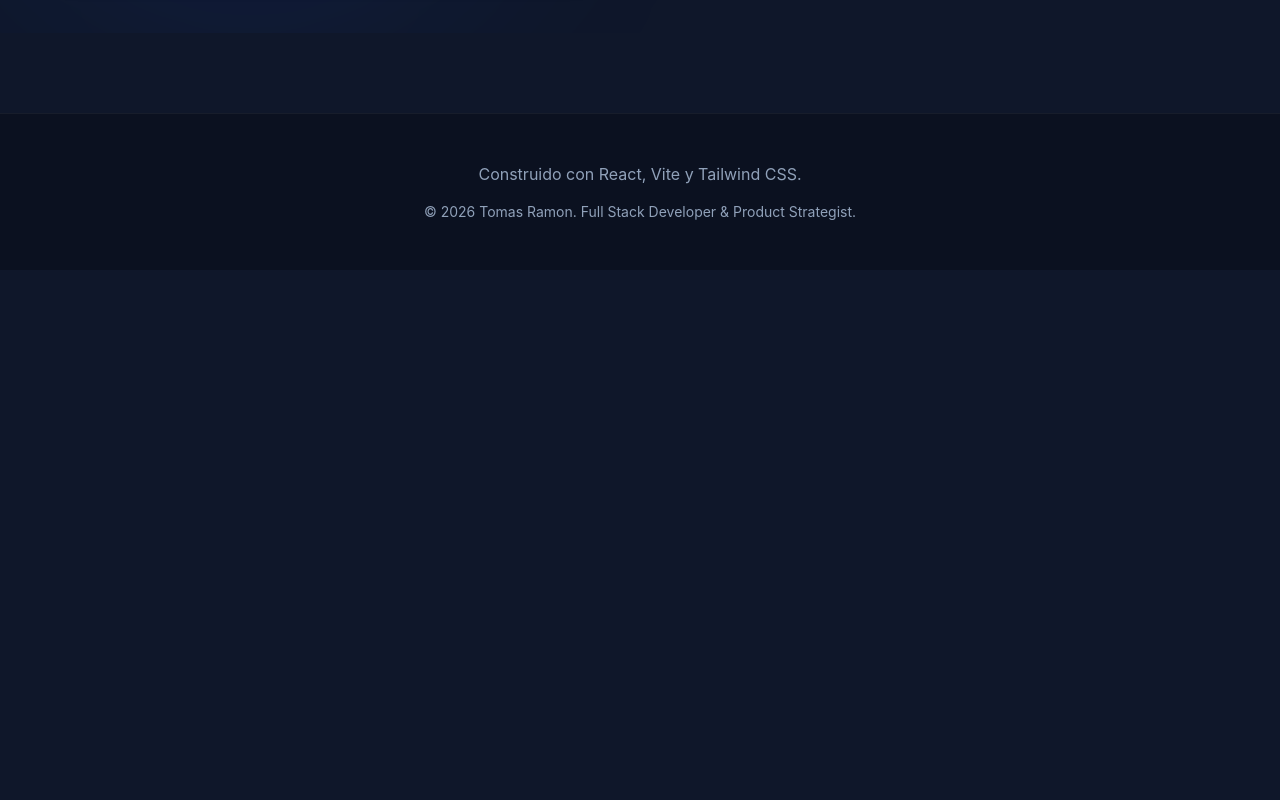
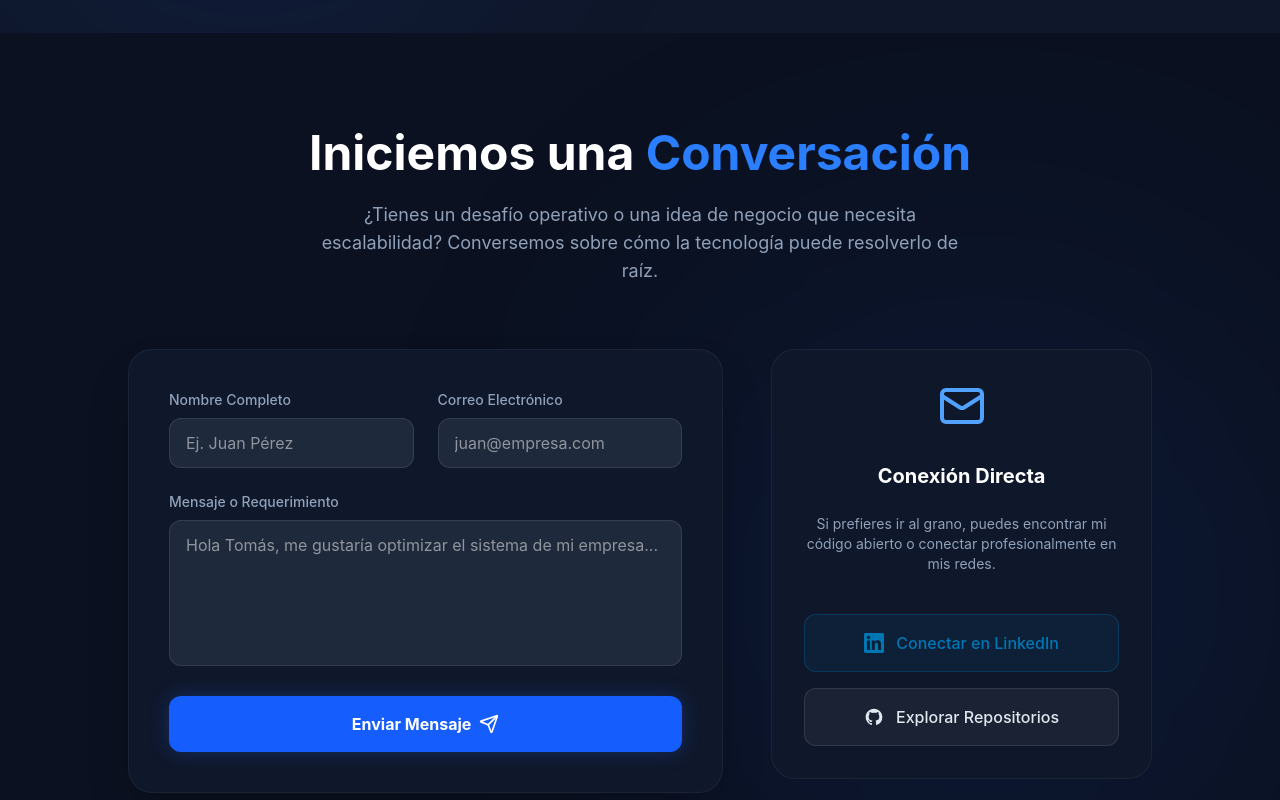
Before and after one commit to TomasRamon99/portafoleo-tomas-ramon, a React (Vite) app: page / in a window 1280 px wide. Shown: the part 6940-7740 px from the top of the page. Before the commit the page ends 7210 px from the top, so only its background shows below. Built offline with nearby package versions, Linux system fonts and the light colour scheme.

Commit message:
Agregada sección de contacto y pulido de AboutSection finalizado

```diff
--- a/src/components/ContactSection.tsx
+++ b/src/components/ContactSection.tsx
@@ -1,4 +1,4 @@
-import { Mail, Linkedin, Github, Send } from 'lucide-react';
+import { Mail, Send } from 'lucide-react';
 
 export default function ContactSection() {
   return (
@@ -78,7 +78,9 @@
                   rel="noreferrer"
                   className="w-full bg-[#0077b5]/10 hover:bg-[#0077b5]/20 text-[#0077b5] border border-[#0077b5]/30 flex items-center justify-center gap-3 py-4 rounded-xl font-medium transition-all"
                 >
-                  <Linkedin className="w-5 h-5" />
+                  <svg className="w-5 h-5" fill="currentColor" viewBox="0 0 24 24" aria-hidden="true">
+                    <path d="M20.447 20.452h-3.554v-5.569c0-1.328-.027-3.037-1.852-3.037-1.853 0-2.136 1.445-2.136 2.939v5.667H9.351V9h3.414v1.561h.046c.477-.9 1.637-1.85 3.37-1.85 3.601 0 4.267 2.37 4.267 5.455v6.286zM5.337 7.433c-1.144 0-2.063-.926-2.063-2.065 0-1.138.92-2.063 2.063-2.063 1.14 0 2.064.925 2.064 2.063 0 1.139-.925 2.065-2.064 2.065zm1.782 13.019H3.555V9h3.564v11.452zM22.225 0H1.771C.792 0 0 .774 0 1.729v20.542C0 23.227.792 24 1.771 24h20.451C23.2 24 24 23.227 24 22.271V1.729C24 .774 23.2 0 22.222 0h.003z"/>
+                  </svg>
                   Conectar en LinkedIn
                 </a>
 
@@ -88,7 +90,9 @@
                   rel="noreferrer"
                   className="w-full bg-white/5 hover:bg-white/10 text-slate-200 border border-white/10 flex items-center justify-center gap-3 py-4 rounded-xl font-medium transition-all"
                 >
-                  <Github className="w-5 h-5" />
+                  <svg className="w-5 h-5" fill="currentColor" viewBox="0 0 24 24" aria-hidden="true">
+                    <path fillRule="evenodd" d="M12 2C6.477 2 2 6.484 2 12.017c0 4.425 2.865 8.18 6.839 9.504.5.092.682-.217.682-.483 0-.237-.008-.868-.013-1.703-2.782.605-3.369-1.343-3.369-1.343-.454-1.158-1.11-1.466-1.11-1.466-.908-.62.069-.608.069-.608 1.003.07 1.531 1.032 1.531 1.032.892 1.53 2.341 1.088 2.91.832.092-.647.35-1.088.636-1.338-2.22-.253-4.555-1.113-4.555-4.951 0-1.093.39-1.988 1.029-2.688-.103-.253-.446-1.272.098-2.65 0 0 .84-.27 2.75 1.026A9.564 9.564 0 0112 6.844c.85.004 1.705.115 2.504.337 1.909-1.296 2.747-1.027 2.747-1.027.546 1.379.202 2.398.1 2.651.64.7 1.028 1.595 1.028 2.688 0 3.848-2.339 4.695-4.566 4.943.359.309.678.92.678 1.855 0 1.338-.012 2.419-.012 2.747 0 .268.18.58.688.482A10.019 10.019 0 0022 12.017C22 6.484 17.522 2 12 2z" clipRule="evenodd" />
+                  </svg>
                   Explorar Repositorios
                 </a>
               </div>
--- a/src/pages/Home.tsx
+++ b/src/pages/Home.tsx
@@ -3,6 +3,7 @@
 import ValueMatrix from '../components/ValueMatrix';
 import AcademicAuthority from '../components/AcademicAuthority';
 import AboutSection from '../components/AboutSection';
+import ContactSection from '../components/ContactSection';
 
 export default function Home() {
   return (
@@ -12,6 +13,7 @@
       <ValueMatrix />
       <AcademicAuthority />
       <AboutSection />
+      <ContactSection />
     </>
   );
 }
```
